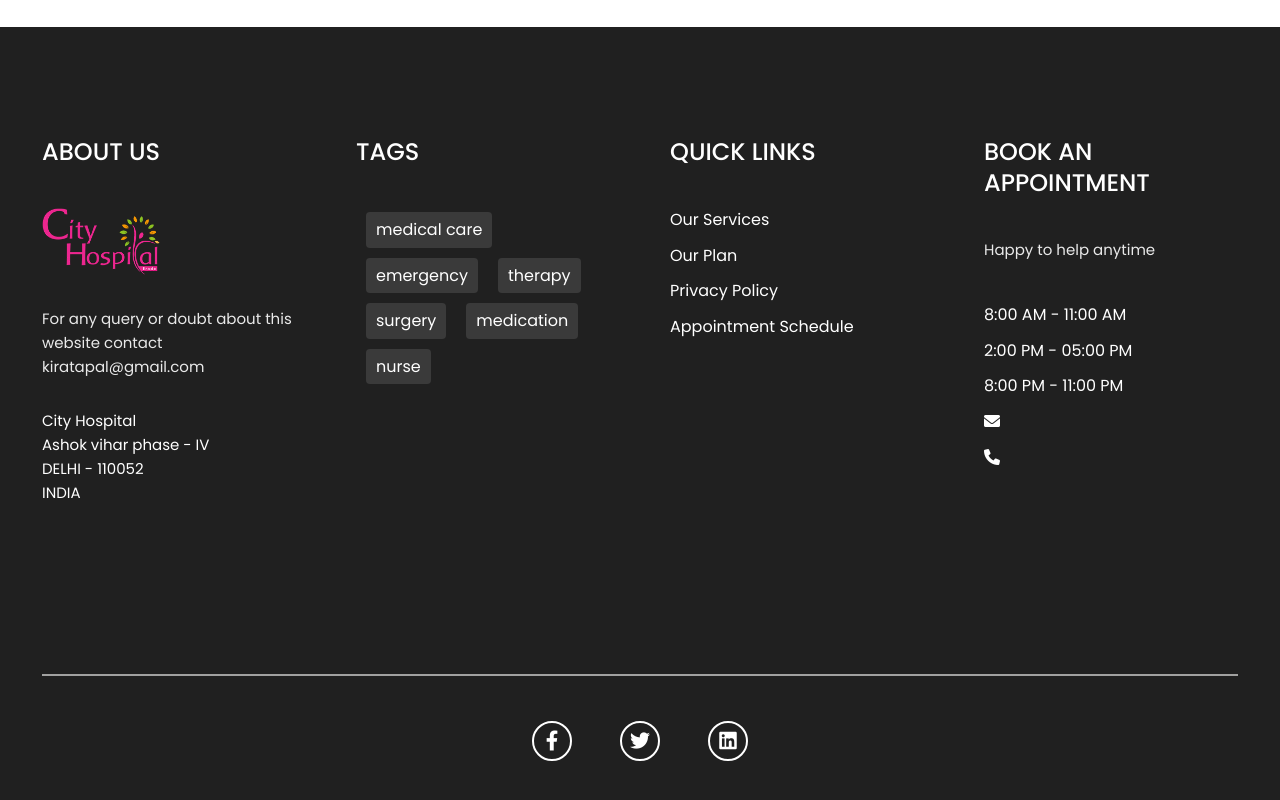
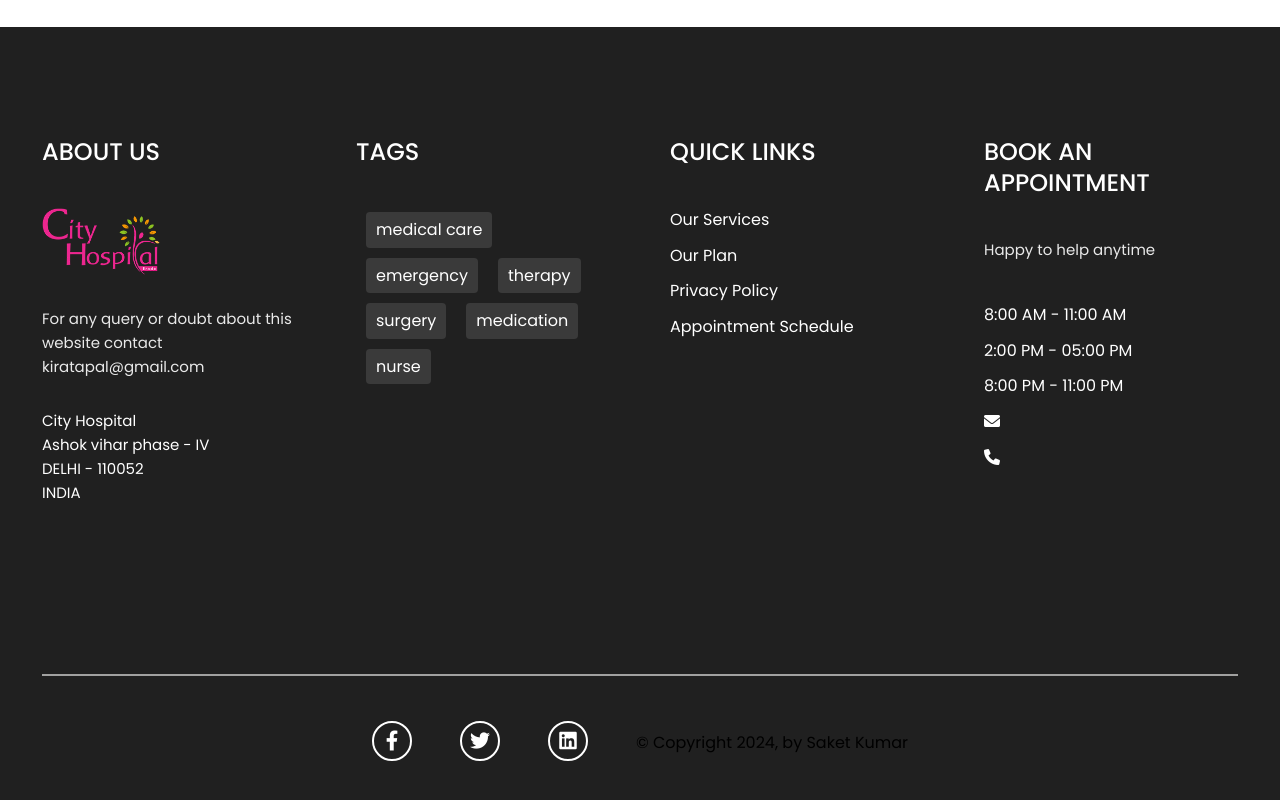
Before and after one commit to Saket8538/Quickhealth, a plain HTML site: page index.html in a window 1280 px wide. Shown: the part 6884-7684 px from the top of the page. Drawn offline with nearby package versions, Linux system fonts and the light colour scheme.

Commit message:
Update index.html

```diff
--- a/index.html
+++ b/index.html
@@ -478,6 +478,7 @@
                     <li><a href = "#" class = "text-white flex"> <i class = "fab fa-facebook-f"></i></a></li>
                     <li><a href = "#" class = "text-white flex"> <i class = "fab fa-twitter"></i></a></li>
                     <li><a href = "#" class = "text-white flex"> <i class = "fab fa-linkedin"></i></a></li>
+		    <li> <small>&copy; Copyright 2024, by Saket Kumar</small></li>
                 </ul>
             </div>
         </div>
```
